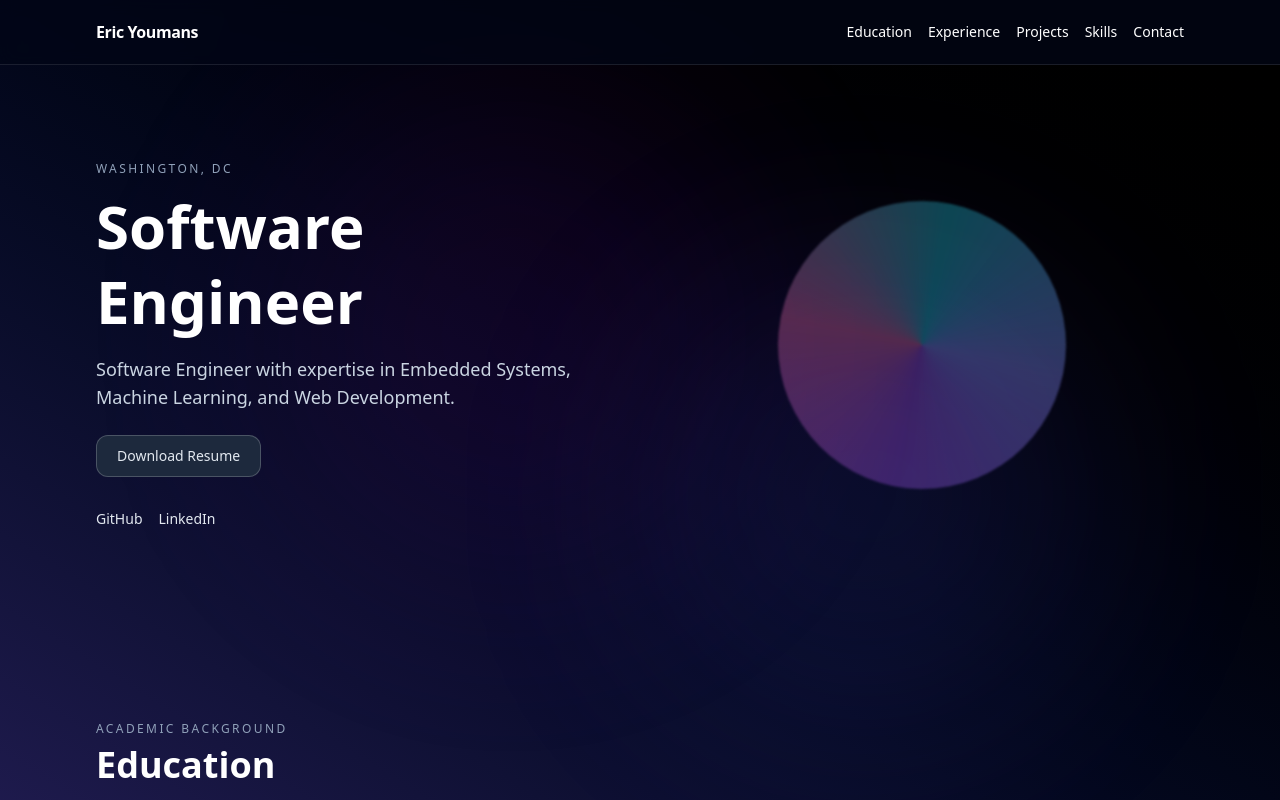
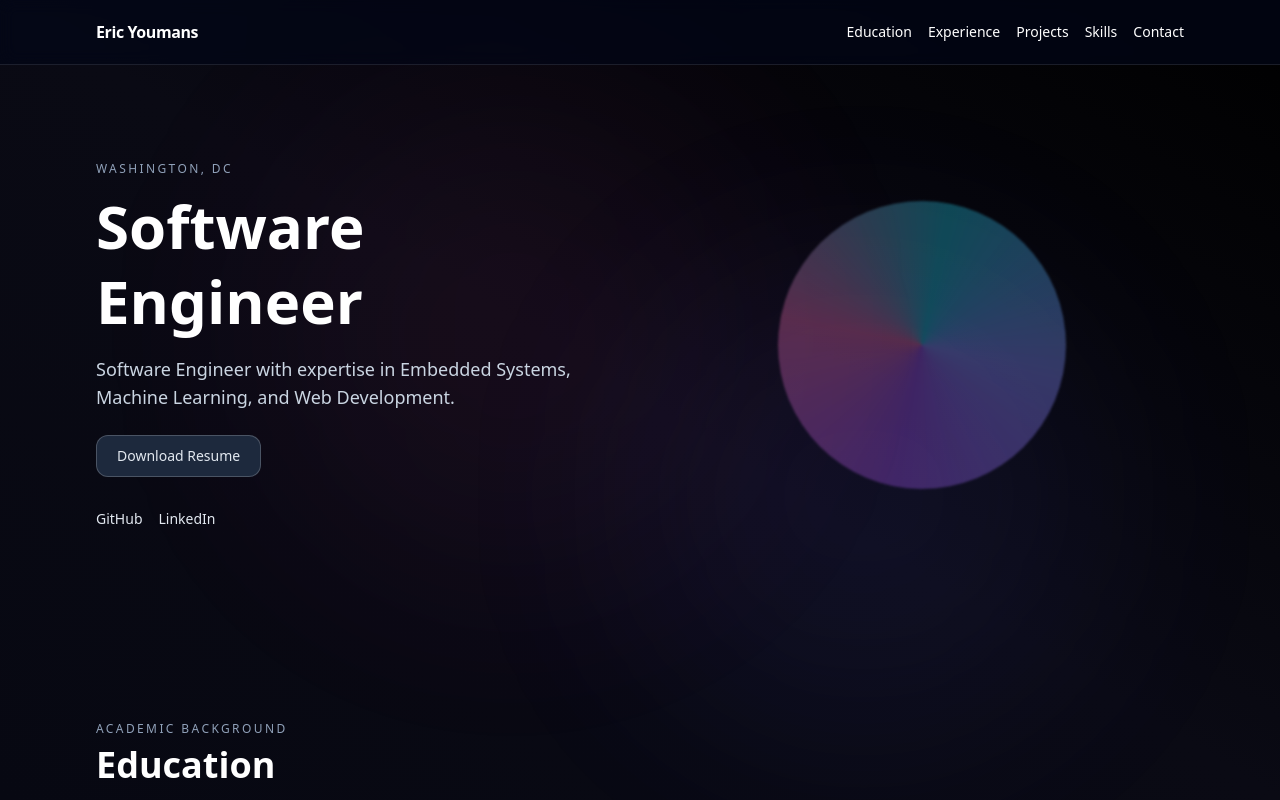
Before and after one commit to 3zK9/3zk9.io, a React (Vite) app: page / in a window 1280 px wide. Shown: the top 800 px of the page. Built offline with nearby package versions, Linux system fonts and the light colour scheme.

Commit message:
Finally Resolved Graddient Issue

```diff
--- a/src/Portfolio.tsx
+++ b/src/Portfolio.tsx
@@ -147,9 +147,10 @@ const SkillsMarquee: React.FC<SkillsMarqueeProps> = ({ items = [] }) => {
 // Background redesign: smoother gradient with radial glow, no rectangle
 const Background: React.FC = () => (
   <div aria-hidden className="pointer-events-none fixed inset-0 -z-10">
-    <div className="absolute inset-0 bg-black bg-gradient-to-tr from-indigo-950 via-slate-950 to-black" />
-    <div className="absolute left-[20%] top-[10%] h-[40vmax] w-[40vmax] rounded-full bg-fuchsia-600/10 blur-[120px] animate-pulse-slow" />
-    <div className="absolute right-[15%] bottom-[10%] h-[35vmax] w-[35vmax] rounded-full bg-indigo-500/15 blur-[120px] animate-pulse-slow" />
+    {/* Use explicit sRGB gradient to avoid OKLCH differences across browsers */}
+    <div className="absolute inset-0 bg-[linear-gradient(to_top_right,#070812,#0a0a14,#000000)]" />
+    <div className="absolute left-[20%] top-[10%] h-[40vmax] w-[40vmax] rounded-full bg-[rgba(236,72,153,0.08)] blur-[120px] animate-pulse-slow" />
+    <div className="absolute right-[15%] bottom-[10%] h-[35vmax] w-[35vmax] rounded-full bg-[rgba(99,102,241,0.12)] blur-[120px] animate-pulse-slow" />
   </div>
 );
 
```
Also changed, not shown: 4 other files (tests, documents, lock files or other folders).
